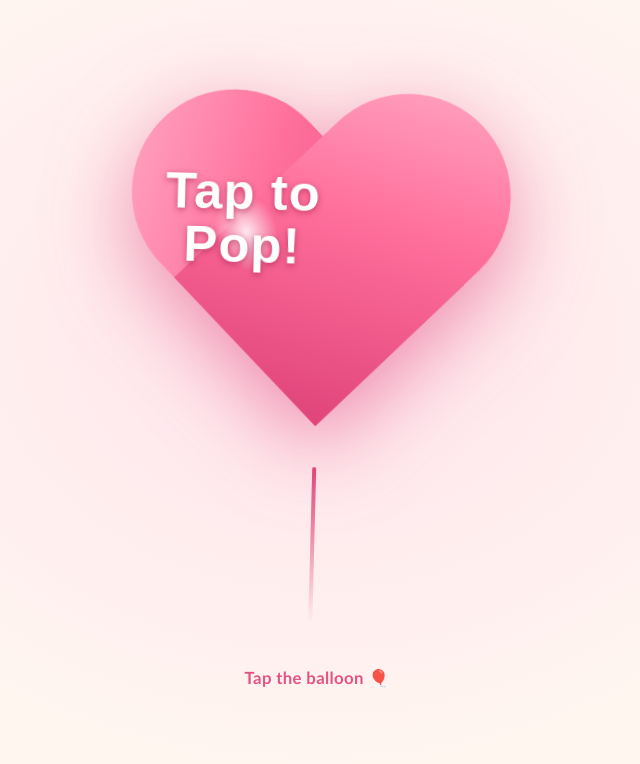
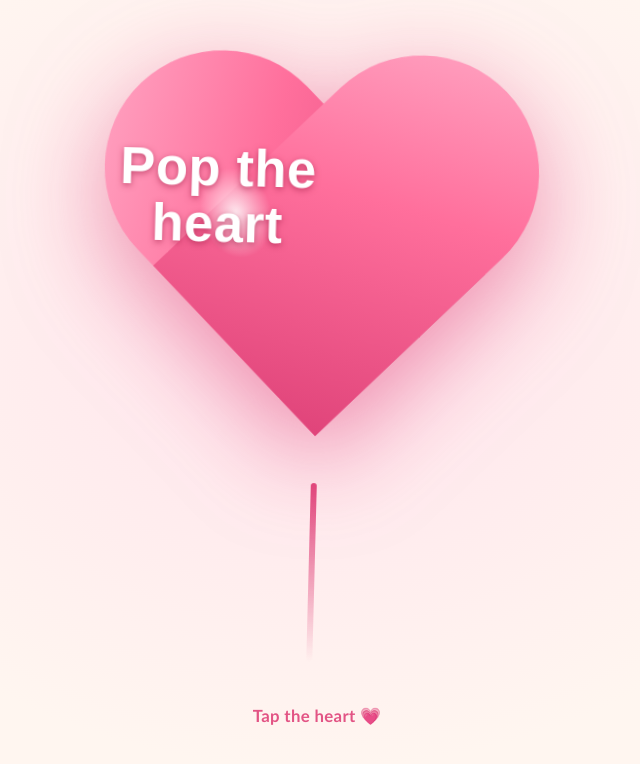
Before and after one commit to shubhamkumar-cloud/cute-surprise, a plain HTML site: page index.html in a window 1280 px wide. Shown: the whole page, without its empty margins (323-963 px from the left). Drawn offline with Linux system fonts and the light colour scheme.

Commit message:
Bigger heart; center label reads Pop the heart

```diff
--- a/index.html
+++ b/index.html
@@ -78,7 +78,7 @@
 
   /* size unit scales with the screen so the heart fills most of it */
   .big-balloon{
-    position:relative;font-size:clamp(42px,17vmin,82px);
+    position:relative;font-size:clamp(48px,20vmin,94px);
     width:5em;height:6.4em;
     border:none;background:none;padding:0;cursor:pointer;
     animation:balloonFloat 3.4s ease-in-out infinite;
@@ -104,8 +104,8 @@
     border-radius:50%;transform:rotate(-20deg);pointer-events:none;
   }
   .big-balloon .blabel{
-    position:absolute;top:1.35em;left:0;width:5em;text-align:center;z-index:3;
-    color:#fff;font-weight:900;font-size:.62em;line-height:1.05;letter-spacing:.02em;
+    position:absolute;top:1.55em;left:0;width:5em;text-align:center;z-index:3;
+    color:#fff;font-weight:900;font-size:.56em;line-height:1.08;letter-spacing:.01em;
     text-shadow:0 2px 6px rgba(150,20,60,.55);pointer-events:none;
   }
   .big-balloon .bstring{
@@ -275,13 +275,13 @@
 <div class="sky" id="sky"></div>
 
 <div class="stage" id="stage">
-  <button class="big-balloon" id="bigballoon" type="button" aria-label="Pop the balloon">
+  <button class="big-balloon" id="bigballoon" type="button" aria-label="Pop the heart">
     <span class="bstring"></span>
     <span class="bheart"></span>
     <span class="bshine"></span>
-    <span class="blabel">Tap to<br>Pop!</span>
+    <span class="blabel">Pop the<br>heart</span>
   </button>
-  <p class="hint">Tap the balloon 🎈</p>
+  <p class="hint">Tap the heart 💗</p>
 </div>
 <span class="burst" id="burst">💥</span>
 
```
